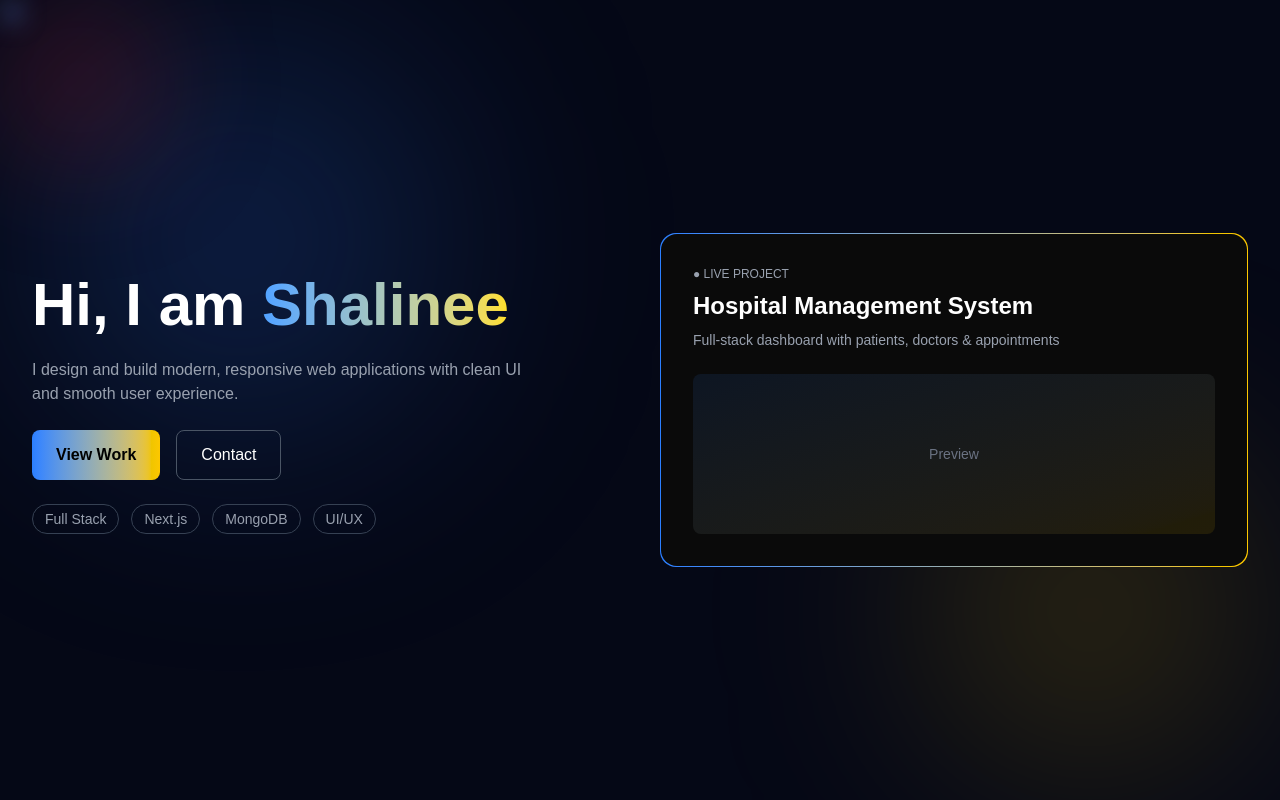
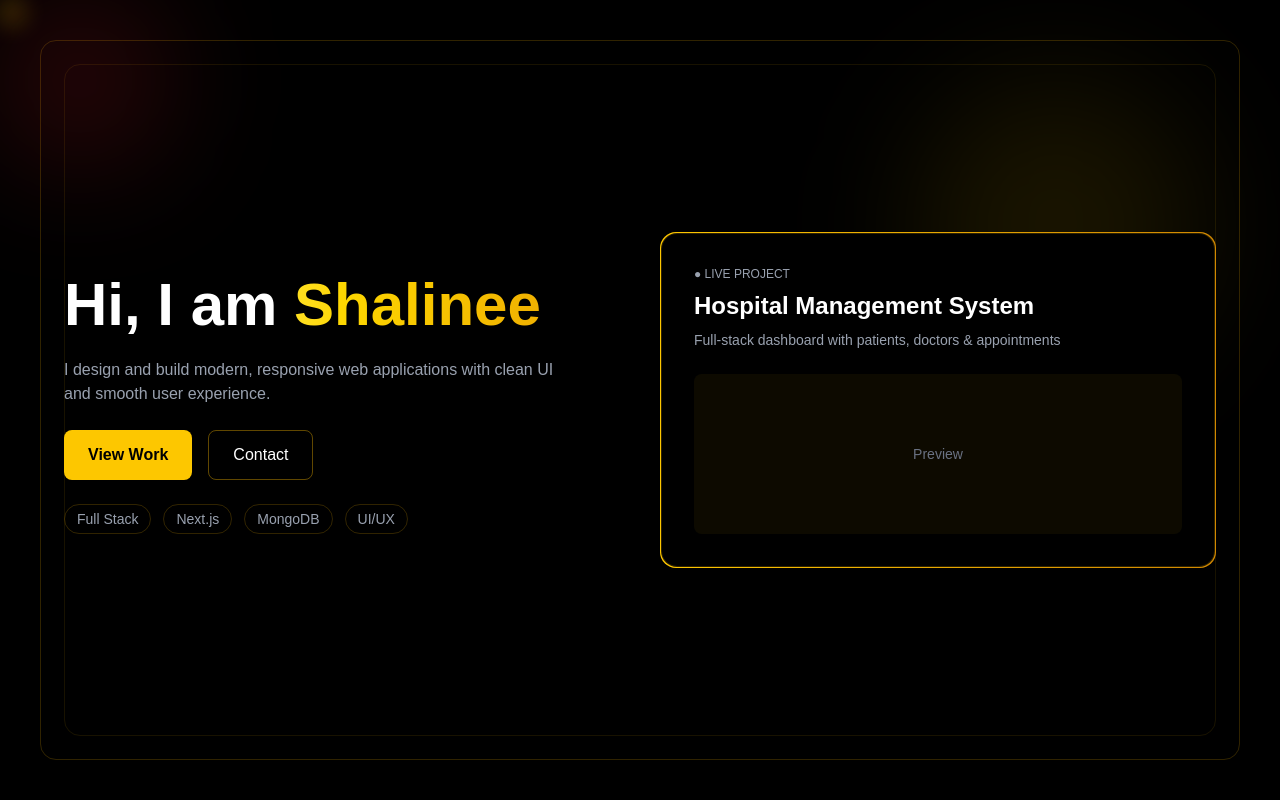
Before and after one commit to Shalineeeweeee/portfolio, a Next.js app: page / in a window 1280 px wide. Shown: the top 800 px of the page. Built offline with nearby package versions, Linux system fonts and the light colour scheme.

Commit message:
updating page

```diff
--- a/app/components/CursorGlow.tsx
+++ b/app/components/CursorGlow.tsx
@@ -21,7 +21,7 @@ export default function CursorGlow() {
   return (
     <div
       id="cursor"
-      className="fixed w-6 h-6 rounded-full bg-blue-400/30 blur-md pointer-events-none z-50"
+      className="fixed w-6 h-6 rounded-full bg-yellow-400/30 blur-md pointer-events-none z-50"
     />
   );
 }
--- a/app/components/Hero.tsx
+++ b/app/components/Hero.tsx
@@ -4,16 +4,25 @@ import { motion } from "framer-motion";
 
 export default function Hero() {
   return (
-    <section className="relative min-h-screen flex items-center px-8 overflow-hidden bg-[#050816] text-white">
+    <section className="relative min-h-screen flex items-center px-6 overflow-hidden">
 
-      {/* 🔥 BACKGROUND GLOW */}
-      <div className="absolute w-[400px] h-[400px] bg-blue-500/20 blur-[120px] rounded-full top-10 left-10" />
-      <div className="absolute w-[300px] h-[300px] bg-yellow-400/20 blur-[120px] rounded-full bottom-10 right-10" />
+      {/* 🔥 GRID BACKGROUND */}
+      <div className="absolute inset-0 -z-10 opacity-20
+        bg-[linear-gradient(rgba(255,215,0,0.08)_1px,transparent_1px),
+        linear-gradient(90deg,rgba(255,215,0,0.08)_1px,transparent_1px)]
+        bg-[size:40px_40px]"
+      />
 
-      {/* CONTENT */}
-      <div className="grid md:grid-cols-2 gap-10 items-center w-full max-w-7xl mx-auto z-10">
+      {/* 🔥 FRAME STRUCTURE */}
+      <div className="absolute inset-10 border border-yellow-500/20 rounded-2xl pointer-events-none" />
+      <div className="absolute inset-16 border border-yellow-500/10 rounded-2xl pointer-events-none" />
 
-        {/* LEFT SIDE */}
+      {/* 🔥 SUBTLE GLOW */}
+      <div className="absolute w-72 h-72 bg-yellow-400/10 blur-3xl rounded-full top-20 right-20" />
+
+      <div className="grid md:grid-cols-2 gap-10 items-center w-full max-w-6xl mx-auto z-10">
+
+        {/* LEFT */}
         <motion.div
           initial={{ opacity: 0, y: 40 }}
           animate={{ opacity: 1, y: 0 }}
@@ -21,7 +30,7 @@ export default function Hero() {
         >
           <h1 className="text-5xl md:text-6xl font-bold leading-tight">
             Hi, I am{" "}
-            <span className="bg-gradient-to-r from-blue-400 to-yellow-300 bg-clip-text text-transparent">
+            <span className="bg-gradient-to-r from-yellow-300 to-yellow-500 bg-clip-text text-transparent">
               Shalinee
             </span>
           </h1>
@@ -33,21 +42,21 @@ export default function Hero() {
 
           {/* BUTTONS */}
           <div className="flex gap-4 mt-6">
-            <button className="px-6 py-3 rounded-lg bg-gradient-to-r from-blue-500 to-yellow-400 text-black font-semibold hover:scale-105 transition">
+            <button className="px-6 py-3 rounded-lg bg-yellow-400 text-black font-semibold hover:scale-105 transition">
               View Work
             </button>
 
-            <button className="px-6 py-3 rounded-lg border border-gray-600 hover:bg-white/10 transition">
+            <button className="px-6 py-3 rounded-lg border border-yellow-500/40 hover:bg-yellow-500/10 transition">
               Contact
             </button>
           </div>
 
-          {/* TECH TAGS */}
+          {/* TAGS */}
           <div className="flex gap-3 mt-6 flex-wrap">
             {["Full Stack", "Next.js", "MongoDB", "UI/UX"].map((tag) => (
               <span
                 key={tag}
-                className="px-3 py-1 border border-gray-700 rounded-full text-sm text-gray-400"
+                className="px-3 py-1 border border-yellow-500/20 rounded-full text-sm text-gray-400 hover:border-yellow-400 transition"
               >
                 {tag}
               </span>
@@ -55,22 +64,25 @@ export default function Hero() {
           </div>
         </motion.div>
 
-        {/* RIGHT SIDE (PROJECT CARD) */}
+        {/* RIGHT CARD (FOCAL ELEMENT) */}
         <motion.div
           initial={{ opacity: 0, x: 60 }}
           animate={{ opacity: 1, x: 0 }}
           transition={{ duration: 0.9 }}
-          className="relative"
+          className="relative group"
         >
-          {/* GLOW BORDER */}
-          <div className="p-[1px] rounded-2xl bg-gradient-to-r from-blue-500 to-yellow-400">
-            <div className="bg-[#0a0a0a] rounded-2xl p-8 backdrop-blur-xl">
+          {/* glow on hover */}
+          <div className="absolute inset-0 rounded-2xl blur-xl bg-yellow-400/10 opacity-0 group-hover:opacity-100 transition" />
+
+          <div className="p-[1px] rounded-2xl bg-gradient-to-r from-yellow-400 to-yellow-600 transition transform group-hover:-translate-y-2 group-hover:scale-[1.02]">
+
+            <div className="bg-black rounded-2xl p-8 backdrop-blur-xl border border-yellow-500/20">
 
               <p className="text-xs text-gray-400 mb-2">
                 ● LIVE PROJECT
               </p>
 
-              <h2 className="text-2xl font-semibold">
+              <h2 className="text-2xl font-semibold text-white">
                 Hospital Management System
               </h2>
 
@@ -78,8 +90,7 @@ export default function Hero() {
                 Full-stack dashboard with patients, doctors & appointments
               </p>
 
-              {/* FAKE IMAGE AREA */}
-              <div className="mt-6 h-40 bg-gradient-to-br from-blue-500/10 to-yellow-400/10 rounded-lg flex items-center justify-center text-gray-500 text-sm">
+              <div className="mt-6 h-40 bg-yellow-400/5 rounded-lg flex items-center justify-center text-gray-500 text-sm">
                 Preview
               </div>
             </div>
--- a/app/page.tsx
+++ b/app/page.tsx
@@ -5,21 +5,18 @@ import CursorGlow from "./components/CursorGlow";
 
 export default function Home() {
   return (
-    <div className="relative min-h-screen bg-[#050816] text-white overflow-hidden">
+    <div className="relative min-h-screen bg-black text-white overflow-hidden">
 
       <CursorGlow />
       <Navbar />
 
-      {/* HERO */}
       <Hero />
 
       {/* PROJECTS */}
       <div className="px-6 py-20 max-w-6xl mx-auto">
         <h2 className="text-3xl md:text-4xl font-bold mb-10">
           Selected{" "}
-          <span className="bg-gradient-to-r from-blue-400 to-yellow-300 bg-clip-text text-transparent">
-            Projects
-          </span>
+          <span className="text-yellow-400">Projects</span>
         </h2>
 
         <ProjectsSection />
```
